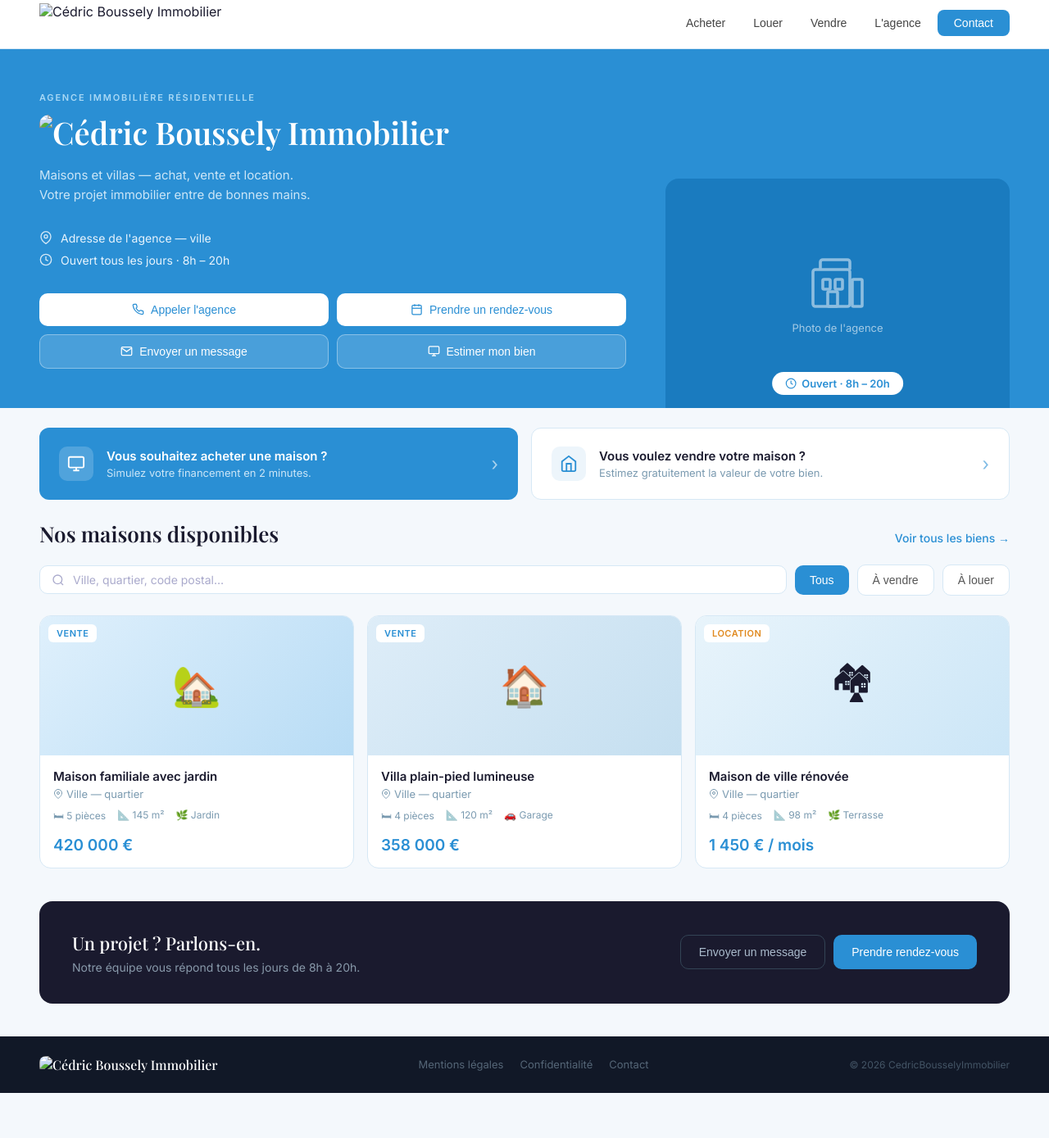
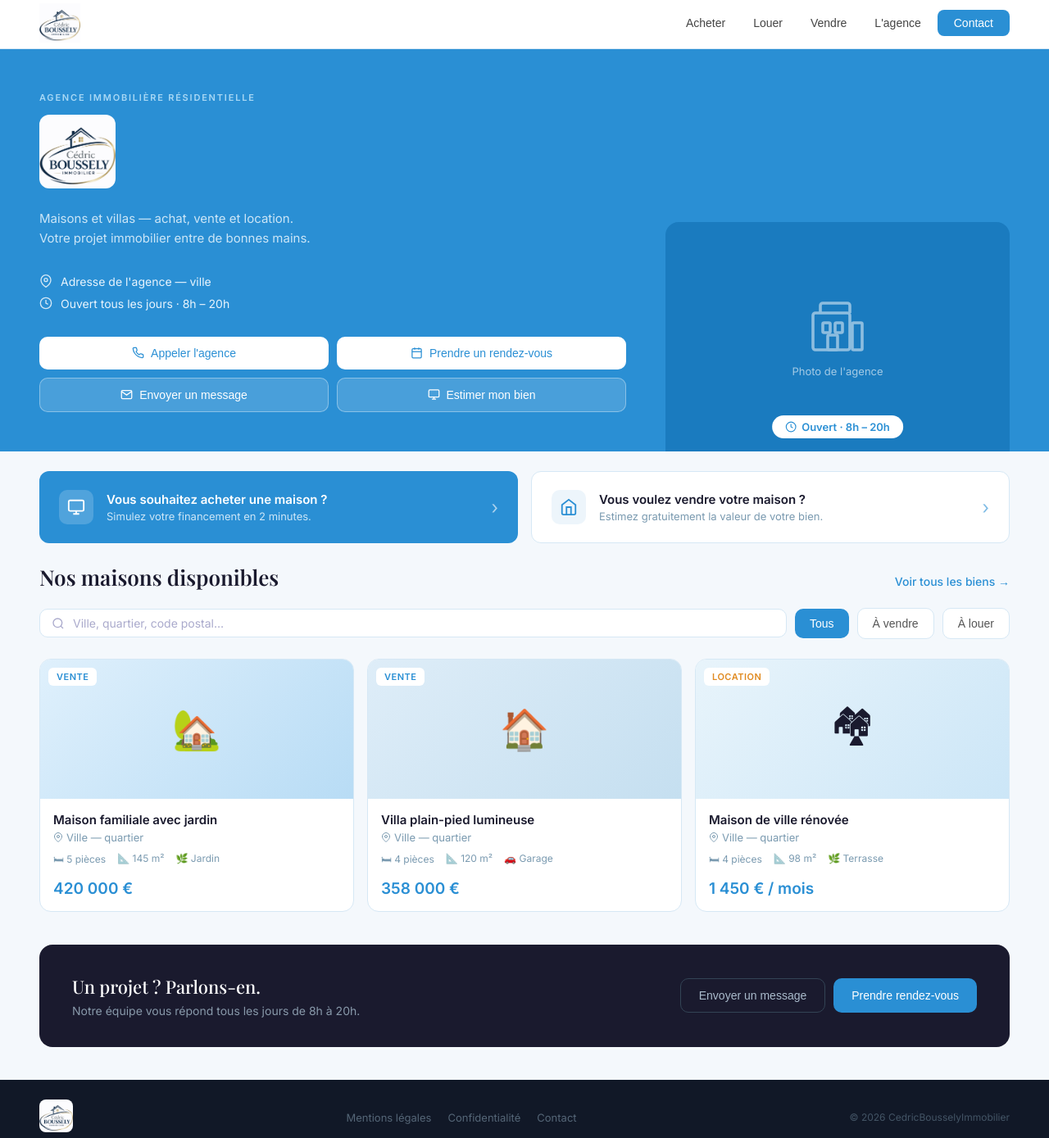
Before and after one commit to Neluxora-Ai/CedricBousselyImmo, a plain HTML site: page index.html in a window 1280 px wide. Shown: the part 4-1393 px from the top of the page at 82% size. Before the commit the page ends 1338 px from the top, so only its background shows below. Drawn offline with nearby package versions, Linux system fonts and the light colour scheme.

Commit message:
Update index.html

```diff
--- a/index.html
+++ b/index.html
@@ -3,7 +3,7 @@
 <head>
 <meta charset="UTF-8">
 <meta name="viewport" content="width=device-width, initial-scale=1.0">
-<link rel="icon" type="image/jpeg" href="logo_cédric_immo.jpeg">
+<link rel="icon" type="image/jpeg" href="logo_cedric_immo.jpeg">
 <link href="https://fonts.googleapis.com/css2?family=Playfair+Display:wght@500;600&family=Inter:wght@400;500;600&display=swap" rel="stylesheet">
 <style>
 * { margin:0; padding:0; box-sizing:border-box; }
@@ -119,7 +119,7 @@ footer { background:#111827; padding:24px 48px; display:flex; justify-content:sp
 
 <!-- NAV -->
 <nav>
-  <div class="logo"><img src="logo_cédric_immo.jpeg" alt="Cédric Boussely Immobilier" /></div>
+  <div class="logo"><img src="logo_cedric_immo.jpeg" alt="Cédric Boussely Immobilier" /></div>
   <div class="nav-links">
     <button class="nav-link">Acheter</button>
     <button class="nav-link">Louer</button>
@@ -133,7 +133,7 @@ footer { background:#111827; padding:24px 48px; display:flex; justify-content:sp
 <div class="hero">
   <div class="hero-content">
     <div class="hero-label">Agence immobilière résidentielle</div>
-    <div class="hero-name"><img src="logo_cédric_immo.jpeg" alt="Cédric Boussely Immobilier" style="height:90px;width:auto;border-radius:12px;margin-bottom:8px;" /></div>
+    <div class="hero-name"><img src="logo_cedric_immo.jpeg" alt="Cédric Boussely Immobilier" style="height:90px;width:auto;border-radius:12px;margin-bottom:8px;" /></div>
     <div class="hero-sub">Maisons et villas — achat, vente et location.<br>Votre projet immobilier entre de bonnes mains.</div>
 
     <div class="hero-meta">
@@ -300,7 +300,7 @@ footer { background:#111827; padding:24px 48px; display:flex; justify-content:sp
 
 <!-- FOOTER -->
 <footer>
-  <div class="footer-logo"><img src="logo_cédric_immo.jpeg" alt="Cédric Boussely Immobilier" style="height:40px;width:auto;border-radius:8px;" /></div>
+  <div class="footer-logo"><img src="logo_cedric_immo.jpeg" alt="Cédric Boussely Immobilier" style="height:40px;width:auto;border-radius:8px;" /></div>
   <div class="footer-links">
     <a href="#">Mentions légales</a>
     <a href="#">Confidentialité</a>
```
